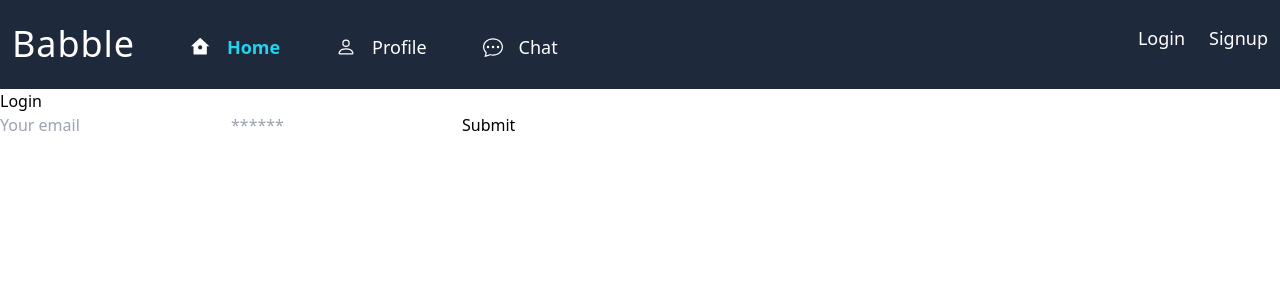
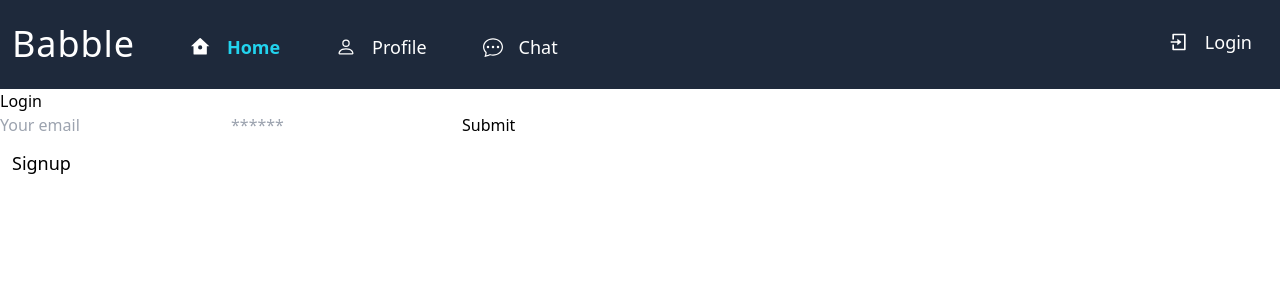
Before and after one commit to JohnPac15/babble-app, a React (Create React App) app in the folder client/: page /login in a window 1280 px wide. Shown: the top 300 px of the page. Built offline with nearby package versions, Linux system fonts and the light colour scheme.

Commit message:
cleaned up navbar styling

```diff
--- a/client/src/components/SideBar/index.jsx
+++ b/client/src/components/SideBar/index.jsx
@@ -1,11 +1,11 @@
 import React, { useState } from "react";
 import SideBarOptions from "../SideBarOptions";
-import { RiHome7Line, RiHome7Fill } from "react-icons/ri";
+import { RiHome7Line, RiHome7Fill, RiLoginBoxLine, RiLoginBoxFill} from "react-icons/ri";
 import {
   BsPerson,
   BsPersonFill,
   BsChatDotsFill,
-  BsChatDots
+  BsChatDots,
 } from "react-icons/bs";
 import { Link } from "react-router-dom";
 
@@ -16,7 +16,9 @@ function SideBar({ initialSelectedIcon }) {
     <div className=" bg-slate-800 text-white">
       <div className=" container mx-auto flex justify-between">
         <div>
-          <h1  className="inline-flex items-center py-6 px-3 mr-4 text-4xl bold cursive tracking-wide">Babble</h1>
+          <h1 className="inline-flex items-center py-6 px-3 mr-4 text-4xl bold cursive tracking-wide">
+            Babble
+          </h1>
           <Link
             to="/"
             className="inline-flex items-center py-3 px-3  rounded text-lg"
@@ -52,23 +54,21 @@ function SideBar({ initialSelectedIcon }) {
               setSelected={setSelected}
             />
           </Link>
-
-
         </div>
 
         <div>
           <Link
             to="/login"
-          className="inline-flex items-center py-3 px-3 mt-3 rounded text-lg"
+            className="inline-flex items-center py-3 px-3 rounded text-lg"
           >
-          Login
+            <SideBarOptions
+              Icon={selected === "Login" ? RiLoginBoxFill : RiLoginBoxLine}
+              text="Login"
+              isActive={Boolean(selected === "Login")}
+              setSelected={setSelected}
+            />
           </Link>
-        <Link
-          to="/signup"
-          className="inline-flex items-center py-3 px-3  rounded text-lg"
-        >
-          Signup
-        </Link>
+
         </div>
       </div>
     </div>
--- a/client/src/pages/Login.js
+++ b/client/src/pages/Login.js
@@ -1,5 +1,5 @@
 import React, { useState } from 'react';
-
+import { Link } from 'react-router-dom'
 const Login = (props) => {
   const [formState, setFormState] = useState({ email: '', password: '' });
 
@@ -53,6 +53,12 @@ const Login = (props) => {
                 Submit
               </button>
             </form>
+            <Link
+            to="/signup"
+            className="inline-flex items-center py-3 px-3  rounded text-lg"
+          >
+            Signup
+          </Link>
           </div>
         </div>
       </div>
```
Lines whose indentation alone changed are shown as unchanged.
